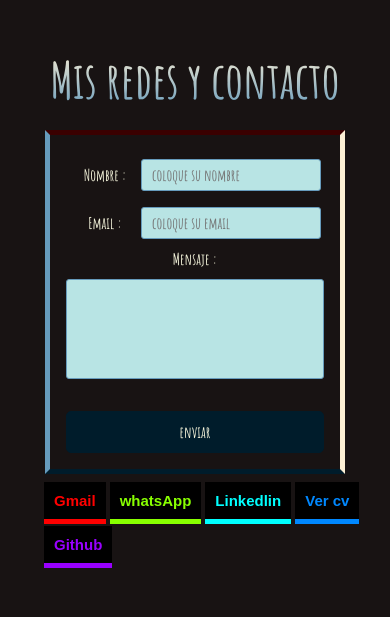
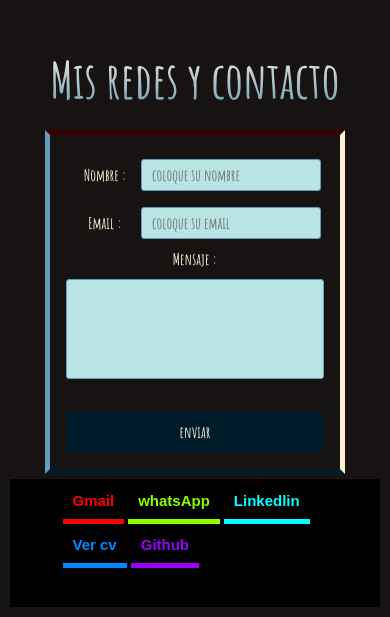
Before and after one commit to diegop1zarro/Portfolio, a React (Create React App) app: page / in a window 390 px wide. Shown: the part 3062-3679 px from the top of the page. Before the commit the page ends 3630 px from the top, so only its background shows below. Built offline with nearby package versions, Linux system fonts and the light colour scheme; a web font is replaced by a local one.

Commit message:
ajustes en redes

```diff
--- a/src/Components/Contact/Contact.css
+++ b/src/Components/Contact/Contact.css
@@ -107,8 +107,9 @@ margin-top: 5px;
     font-size: 55px;
 }
 #menu{
-    display: inline;
+    display: flex;
     align-items: center;
+    justify-content: center;
 }
 #menu ul li a {
     display: inline;
```
